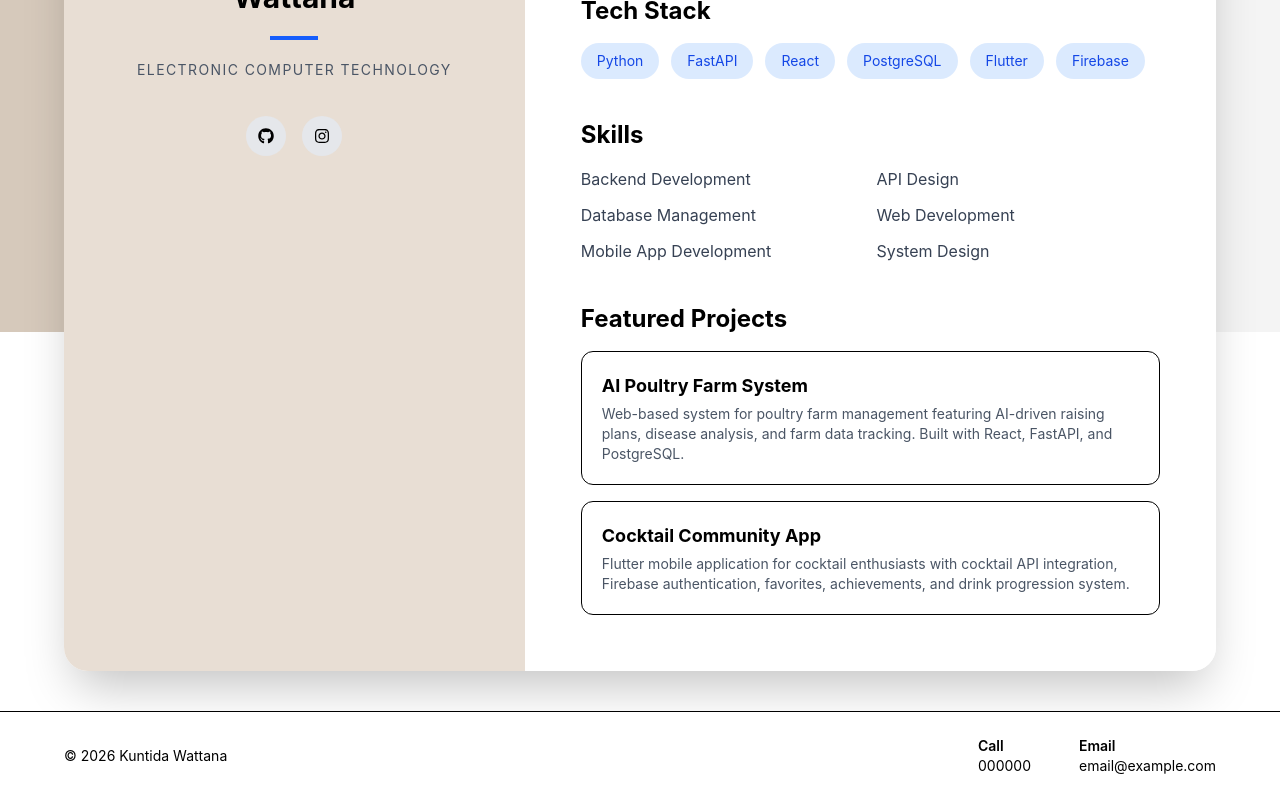
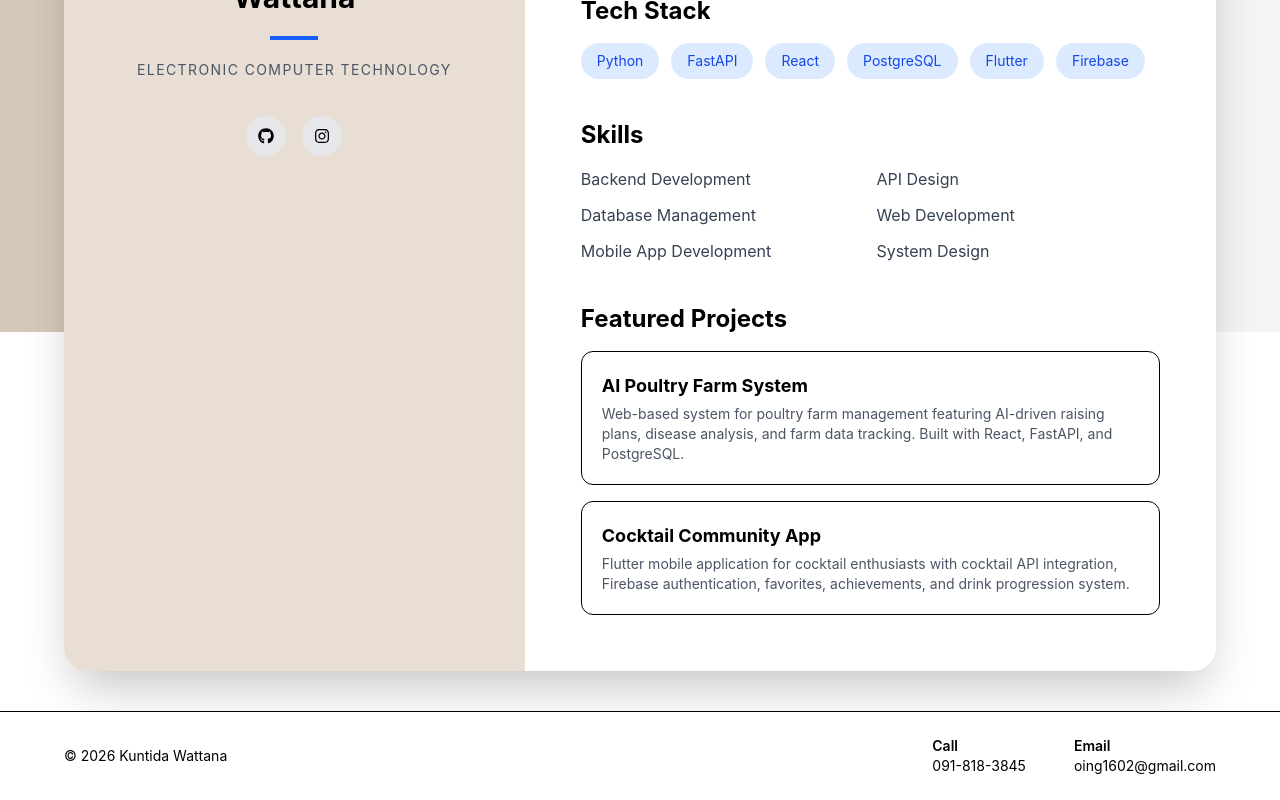
Before and after one commit to kuntida0709/myport, a React (Vite) app: page / in a window 1280 px wide. Shown: the part 468-1268 px from the top of the page. Built offline with nearby package versions, Linux system fonts and the light colour scheme.

Commit message:
update contact

```diff
--- a/src/pages/Homepage.jsx
+++ b/src/pages/Homepage.jsx
@@ -169,12 +169,12 @@ export default function Homepage() {
 
           <div>
             <p className="font-semibold">Call</p>
-            <p>000000</p>
+            <p>091-818-3845</p>
           </div>
 
           <div>
             <p className="font-semibold">Email</p>
-            <p>email@example.com</p>
+            <p>oing1602@gmail.com</p>
           </div>
 
         </div>
```
